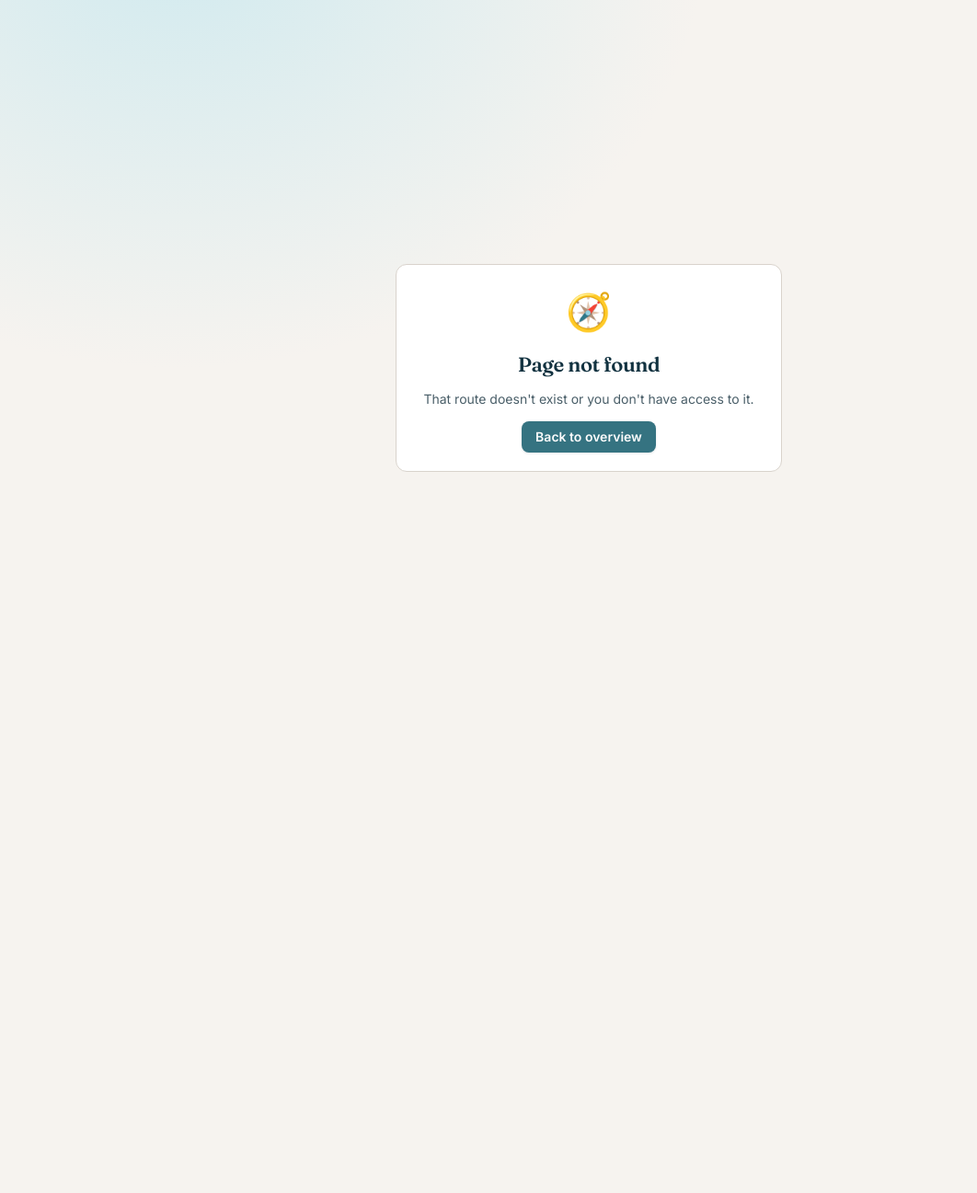
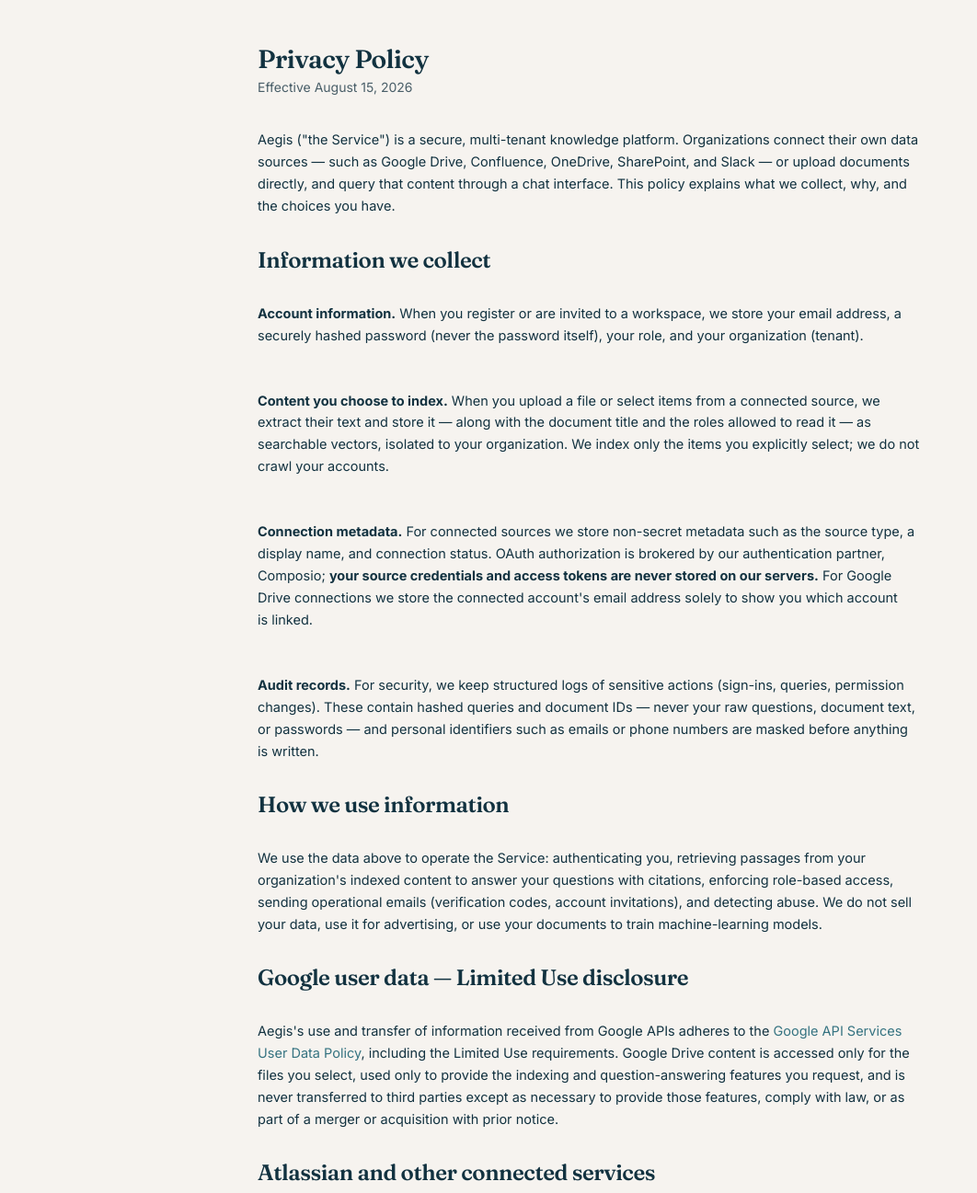
Before and after one commit to bhumilshah26/secured_rag_pipeline, a Next.js app in the folder frontend/: page /privacy in a window 1280 px wide. Before the commit this address had no page. Shown: the top 1297 px of the page at 92% size, without its empty margins (0-1062 px from the left). Before the commit the page ends 800 px from the top, so only its background shows below. Built offline with nearby package versions, Linux system fonts and the light colour scheme.

Commit message:
chore: added privacy policy

```diff
--- /dev/null
+++ b/frontend/app/privacy/page.tsx
@@ -0,0 +1,115 @@
+import Link from "next/link";
+
+export const metadata = { title: "Privacy Policy · AegisRAG" };
+
+const EFFECTIVE_DATE = "August 15, 2026";
+const CONTACT_EMAIL = "aegisrag.support5@gmail.com"; // ← replace
+
+export default function PrivacyPage() {
+  return (
+    <main className="page container reading" style={{ padding: "48px 20px" }}>
+      <div className="page-head">
+        <h1>Privacy Policy</h1>
+        <p className="lead">Effective {EFFECTIVE_DATE}</p>
+      </div>
+
+      <section className="stack" style={{ gap: 18, fontSize: 14.5, lineHeight: 1.65 }}>
+        <p>
+          Aegis (&quot;the Service&quot;) is a secure, multi-tenant knowledge platform. Organizations
+          connect their own data sources — such as Google Drive, Confluence, OneDrive, SharePoint,
+          and Slack — or upload documents directly, and query that content through a chat interface.
+          This policy explains what we collect, why, and the choices you have.
+        </p>
+
+        <h2>Information we collect</h2>
+        <p>
+          <strong>Account information.</strong> When you register or are invited to a workspace, we
+          store your email address, a securely hashed password (never the password itself), your
+          role, and your organization (tenant).
+        </p>
+        <p>
+          <strong>Content you choose to index.</strong> When you upload a file or select items from
+          a connected source, we extract their text and store it — along with the document title and
+          the roles allowed to read it — as searchable vectors, isolated to your organization. We
+          index only the items you explicitly select; we do not crawl your accounts.
+        </p>
+        <p>
+          <strong>Connection metadata.</strong> For connected sources we store non-secret metadata
+          such as the source type, a display name, and connection status. OAuth authorization is
+          brokered by our authentication partner, Composio; <strong>your source credentials and
+          access tokens are never stored on our servers.</strong> For Google Drive connections we
+          store the connected account&apos;s email address solely to show you which account is linked.
+        </p>
+        <p>
+          <strong>Audit records.</strong> For security, we keep structured logs of sensitive actions
+          (sign-ins, queries, permission changes). These contain hashed queries and document IDs —
+          never your raw questions, document text, or passwords — and personal identifiers such as
+          emails or phone numbers are masked before anything is written.
+        </p>
+
+        <h2>How we use information</h2>
+        <p>
+          We use the data above to operate the Service: authenticating you, retrieving passages from
+          your organization&apos;s indexed content to answer your questions with citations, enforcing
+          role-based access, sending operational emails (verification codes, account invitations),
+          and detecting abuse. We do not sell your data, use it for advertising, or use your
+          documents to train machine-learning models.
+        </p>
+
+        <h2>Google user data — Limited Use disclosure</h2>
+        <p>
+          Aegis&apos;s use and transfer of information received from Google APIs adheres to the{" "}
+          <a href="https://developers.google.com/terms/api-services-user-data-policy" target="_blank" rel="noreferrer">
+            Google API Services User Data Policy
+          </a>, including the Limited Use requirements. Google Drive content is accessed only for the
+          files you select, used only to provide the indexing and question-answering features you
+          request, and is never transferred to third parties except as necessary to provide those
+          features, comply with law, or as part of a merger or acquisition with prior notice.
+        </p>
+
+        <h2>Atlassian and other connected services</h2>
+        <p>
+          For Confluence, we access the pages you select from the site you authorize and store only
+          their extracted text and titles. We do not store Atlassian account identifiers or profile
+          information. Each connected service is governed by its own terms and privacy policy in
+          addition to this one.
+        </p>
+
+        <h2>Sharing and processors</h2>
+        <p>
+          We share data only with the infrastructure providers needed to run the Service — hosting,
+          database and vector storage, OAuth brokering (Composio), email delivery, and the AI model
+          provider that generates answers from retrieved passages — each acting on our instructions.
+          We may disclose information if required by law.
+        </p>
+
+        <h2>Retention and deletion</h2>
+        <p>
+          Indexed content remains until you delete it: removing a document or a connected source
+          permanently deletes its stored text, vectors, and permissions from our systems. Deleting a
+          user removes their account records. If you want your organization&apos;s data removed
+          entirely, contact us and we will delete the tenant and everything within it.
+        </p>
+
+        <h2>Security</h2>
+        <p>
+          The Service is designed security-first: tenant isolation enforced on every query,
+          role-based access to documents, prompt-injection screening, encrypted transport, hashed
+          passwords, and PII-masked audit logs. No system is perfectly secure, but access to your
+          content is restricted to your organization under the permissions you set.
+        </p>
+
+        <h2>Changes and contact</h2>
+        <p>
+          We may update this policy and will change the effective date above when we do. Questions
+          or requests (including data deletion) can be sent to{" "}
+          <a href={`mailto:${CONTACT_EMAIL}`}>{CONTACT_EMAIL}</a>.
+        </p>
+
+        <p style={{ marginTop: 8 }}>
+          <Link href="/">← Back to Aegis</Link>
+        </p>
+      </section>
+    </main>
+  );
+}
```
